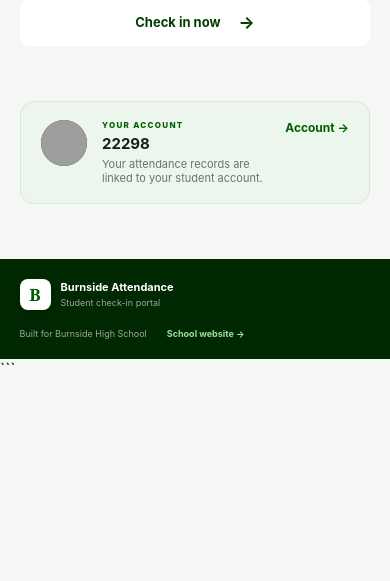
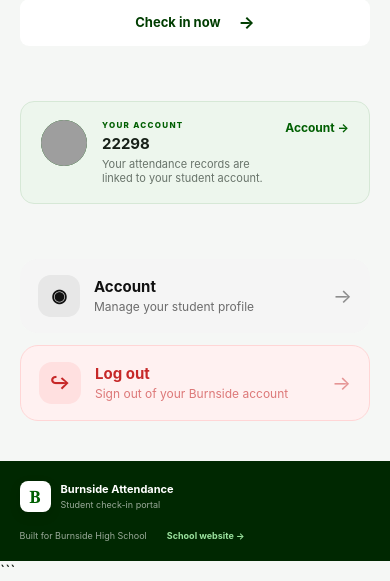
Before and after one commit to ALONEINNZ/attendance-app, a Flask app: page /my-attendance in a window 390 px wide. Shown: the part 800-1381 px from the top of the page. Before the commit the page ends 1165 px from the top, so only its background shows below. Run offline with Flask 3, Linux system fonts and the light colour scheme; a user stored in the database is signed in; data comes from the database, SQL or seed files in the repository; grey boxes are pictures that could not be loaded.

Commit message:
Add mobile account actions and enhance attendance page layout for better usability

````diff
--- a/static/app.css
+++ b/static/app.css
@@ -1186,3 +1186,111 @@ body {
     }
 
 }
+/* =========================================
+   MOBILE ACCOUNT ACTIONS
+   ========================================= */
+
+.mobile-account-actions {
+    display: none;
+}
+
+
+@media (max-width: 700px) {
+
+    .mobile-account-actions {
+        display: flex;
+        flex-direction: column;
+        gap: 12px;
+        margin: 0 20px 40px;
+    }
+
+
+    .mobile-account-button,
+    .mobile-logout-button {
+        display: flex;
+        align-items: center;
+        gap: 14px;
+        width: 100%;
+        box-sizing: border-box;
+        padding: 16px 18px;
+        border-radius: 18px;
+        text-decoration: none;
+        transition: transform 0.15s ease;
+    }
+
+
+    .mobile-account-button {
+        background: #f5f5f5;
+        color: #111;
+    }
+
+
+    .mobile-logout-button {
+        background: #fff1f1;
+        color: #c62828;
+        border: 1px solid #ffd6d6;
+    }
+
+
+    .mobile-action-icon {
+        width: 42px;
+        height: 42px;
+        min-width: 42px;
+        border-radius: 13px;
+
+        display: flex;
+        align-items: center;
+        justify-content: center;
+
+        font-size: 18px;
+        font-weight: 700;
+    }
+
+
+    .mobile-account-button .mobile-action-icon {
+        background: #e7e7e7;
+    }
+
+
+    .mobile-logout-button .mobile-action-icon {
+        background: #ffe0e0;
+    }
+
+
+    .mobile-account-button div,
+    .mobile-logout-button div {
+        flex: 1;
+        min-width: 0;
+
+        display: flex;
+        flex-direction: column;
+    }
+
+
+    .mobile-account-button strong,
+    .mobile-logout-button strong {
+        font-size: 15px;
+        font-weight: 700;
+    }
+
+
+    .mobile-account-button small,
+    .mobile-logout-button small {
+        margin-top: 3px;
+        font-size: 12px;
+        opacity: 0.6;
+    }
+
+
+    .mobile-action-arrow {
+        font-size: 20px;
+        opacity: 0.45;
+    }
+
+
+    .mobile-account-button:active,
+    .mobile-logout-button:active {
+        transform: scale(0.98);
+    }
+
+}
--- a/templates/attendance.html
+++ b/templates/attendance.html
@@ -24,16 +24,27 @@
         </div>
     </a>
 
+
     <nav class="nav-links">
-        <a href="{{ url_for('home') }}">Home</a>
-        <a href="{{ url_for('checkin') }}">Check In</a>
+
+        <a href="{{ url_for('home') }}">
+            Home
+        </a>
+
+        <a href="{{ url_for('checkin') }}">
+            Check In
+        </a>
 
         {% if session.get('username') %}
         <a href="{{ url_for('my_attendance') }}" class="active">
             My Attendance
         </a>
         {% endif %}
+
     </nav>
+
+
+    <!-- ACCOUNT -->
 
     <div class="nav-account">
 
@@ -42,17 +53,23 @@
             <a href="{{ url_for('account') }}" class="account-pill">
 
                 {% if session.get('picture') %}
+
                     <img
                         src="{{ session.get('picture') }}"
                         alt="Profile"
                         class="account-pfp">
+
                 {% else %}
+
                     <div class="account-pfp fallback-pfp">
                         {{ (session.get('name') or session.get('username') or 'S')[0] | upper }}
                     </div>
+
                 {% endif %}
 
+
                 <div class="account-details">
+
                     <strong>
                         {{ session.get('name') or session.get('username') }}
                     </strong>
@@ -60,11 +77,18 @@
                     <span>
                         {{ session.get('email') or session.get('username') }}
                     </span>
+
                 </div>
 
-                <span class="account-chevron">⌄</span>
+
+                <span class="account-chevron">
+                    ⌄
+                </span>
 
             </a>
+
+
+            <!-- DESKTOP LOGOUT -->
 
             <a href="{{ url_for('logout') }}" class="logout">
                 Log out
@@ -85,6 +109,7 @@
 
 <main>
 
+
     <!-- PAGE HERO -->
 
     <section class="page-hero">
@@ -96,9 +121,11 @@
                 Student attendance
             </div>
 
+
             <h1>
                 My <span>attendance.</span>
             </h1>
+
 
             <p>
                 View your check-ins and keep track of your attendance
@@ -107,41 +134,69 @@
 
         </div>
 
+
         <div class="page-hero-decoration">
+
             <div class="hero-circle attendance-circle">
+
                 <div class="circle-inner">
                     ✓
                 </div>
+
             </div>
+
         </div>
 
     </section>
 
 
-    <!-- ATTENDANCE CONTENT -->
+
+    <!-- ATTENDANCE -->
 
     <section class="section attendance-section">
+
+
+        <!-- SECTION HEADER -->
 
         <div class="section-heading attendance-heading">
 
             <div>
-                <span class="section-label">ATTENDANCE HISTORY</span>
-                <h2>Your check-ins.</h2>
+
+                <span class="section-label">
+                    ATTENDANCE HISTORY
+                </span>
+
+                <h2>
+                    Your check-ins.
+                </h2>
+
             </div>
 
-            <a href="{{ url_for('checkin') }}" class="secondary-button">
+
+            <a
+                href="{{ url_for('checkin') }}"
+                class="secondary-button">
+
                 Check in →
+
             </a>
 
         </div>
 
 
-        <!-- SUMMARY CARDS -->
+
+        <!-- SUMMARY -->
 
         <div class="attendance-summary">
 
+
+            <!-- TOTAL -->
+
             <div class="summary-card">
-                <span class="summary-label">TOTAL CHECK-INS</span>
+
+                <span class="summary-label">
+                    TOTAL CHECK-INS
+                </span>
 
                 <strong>
                     {{ attendance|length }}
@@ -150,11 +205,17 @@
                 <small>
                     Recorded check-ins
                 </small>
+
             </div>
 
 
+            <!-- ACCOUNT -->
+
             <div class="summary-card">
-                <span class="summary-label">ACCOUNT</span>
+
+                <span class="summary-label">
+                    ACCOUNT
+                </span>
 
                 <strong class="summary-status">
                     Active
@@ -163,59 +224,97 @@
                 <small>
                     {{ session.get('email') or session.get('username') }}
                 </small>
+
             </div>
 
 
+            <!-- STATUS -->
+
             <div class="summary-card">
-                <span class="summary-label">STATUS</span>
+
+                <span class="summary-label">
+                    STATUS
+                </span>
 
                 <strong class="summary-status">
+
                     {% if attendance %}
                         Present
                     {% else %}
                         —
                     {% endif %}
+
                 </strong>
 
                 <small>
                     Based on recorded check-ins
                 </small>
+
             </div>
 
         </div>
+
 
 
         <!-- ATTENDANCE TABLE -->
 
         <div class="attendance-card">
 
+
             <div class="attendance-card-header">
 
                 <div>
-                    <span class="section-label">RECORDS</span>
-                    <h3>Attendance history</h3>
+
+                    <span class="section-label">
+                        RECORDS
+                    </span>
+
+                    <h3>
+                        Attendance history
+                    </h3>
+
                 </div>
 
+
                 <span class="record-count">
-                    {{ attendance|length }} record{% if attendance|length != 1 %}s{% endif %}
+
+                    {{ attendance|length }}
+
+                    record{% if attendance|length != 1 %}s{% endif %}
+
                 </span>
 
             </div>
 
 
+
             {% if attendance %}
+
 
                 <div class="attendance-table-wrapper">
 
                     <table class="attendance-table">
 
                         <thead>
+
                             <tr>
-                                <th>Date</th>
-                                <th>Time</th>
-                                <th>Status</th>
+
+                                <th>
+                                    Date
+                                </th>
+
+                                <th>
+                                    Time
+                                </th>
+
+                                <th>
+                                    Status
+                                </th>
+
                             </tr>
+
                         </thead>
+
 
                         <tbody>
 
@@ -223,22 +322,39 @@
 
                             <tr>
 
+
                                 <td>
+
                                     <strong>
-                                        {{ record.date or record.get('date', '—') }}
+
+                                        {{ record.date
+                                           or record.get('date', '—') }}
+
                                     </strong>
+
                                 </td>
 
+
                                 <td>
-                                    {{ record.time or record.get('time', '—') }}
+
+                                    {{ record.time
+                                       or record.get('time', '—') }}
+
                                 </td>
 
+
                                 <td>
+
                                     <span class="attendance-status present">
+
                                         <span class="status-dot"></span>
+
                                         Present
+
                                     </span>
+
                                 </td>
+
 
                             </tr>
 
@@ -250,7 +366,11 @@
 
                 </div>
 
+
             {% else %}
+
+
+                <!-- EMPTY STATE -->
 
                 <div class="empty-attendance">
 
@@ -258,19 +378,34 @@
                         ◷
                     </div>
 
-                    <h3>No attendance yet.</h3>
+
+                    <h3>
+                        No attendance yet.
+                    </h3>
+
 
                     <p>
                         You haven't recorded any check-ins yet.
                         Once you check in, your attendance will appear here.
                     </p>
 
-                    <a href="{{ url_for('checkin') }}" class="primary-button">
-                        <span>Check in now</span>
-                        <span class="button-arrow">→</span>
+
+                    <a
+                        href="{{ url_for('checkin') }}"
+                        class="primary-button">
+
+                        <span>
+                            Check in now
+                        </span>
+
+                        <span class="button-arrow">
+                            →
+                        </span>
+
                     </a>
 
                 </div>
+
 
             {% endif %}
 
@@ -279,46 +414,154 @@
     </section>
 
 
+
     <!-- ACCOUNT STATUS -->
 
+    {% if session.get('username') %}
+
     <section class="welcome-card">
+
 
         <div class="welcome-avatar">
 
             {% if session.get('picture') %}
+
                 <img
                     src="{{ session.get('picture') }}"
                     alt="Profile picture">
+
             {% else %}
-                {{ (session.get('name') or session.get('username') or 'S')[0] | upper }}
+
+                {{ (session.get('name')
+                    or session.get('username')
+                    or 'S')[0] | upper }}
+
             {% endif %}
 
         </div>
 
+
+
         <div class="welcome-text">
 
-            <span>YOUR ACCOUNT</span>
+            <span>
+                YOUR ACCOUNT
+            </span>
+
 
             <h3>
-                {{ session.get('name') or session.get('username') }}
+
+                {{ session.get('name')
+                   or session.get('username') }}
+
             </h3>
 
+
             <p>
-                Your attendance records are linked to your student account.
+                Your attendance records are linked to your
+                student account.
             </p>
 
         </div>
 
-        <a href="{{ url_for('account') }}" class="welcome-link">
+
+
+        <a
+            href="{{ url_for('account') }}"
+            class="welcome-link">
+
             Account →
+
         </a>
 
     </section>
 
+    {% endif %}
+
+
+
+    <!-- MOBILE ACCOUNT ACTIONS -->
+
+    {% if session.get('username') %}
+
+    <section class="mobile-account-actions">
+
+
+        <!-- ACCOUNT -->
+
+        <a
+            href="{{ url_for('account') }}"
+            class="mobile-account-button">
+
+            <span class="mobile-action-icon">
+                ◉
+            </span>
+
+
+            <div>
+
+                <strong>
+                    Account
+                </strong>
+
+                <small>
+                    Manage your student profile
+                </small>
+
+            </div>
+
+
+            <span class="mobile-action-arrow">
+                →
+            </span>
+
+        </a>
+
+
+
+        <!-- LOGOUT -->
+
+        <a
+            href="{{ url_for('logout') }}"
+            class="mobile-logout-button">
+
+            <span class="mobile-action-icon">
+                ↪
+            </span>
+
+
+            <div>
+
+                <strong>
+                    Log out
+                </strong>
+
+                <small>
+                    Sign out of your Burnside account
+                </small>
+
+            </div>
+
+
+            <span class="mobile-action-arrow">
+                →
+            </span>
+
+        </a>
+
+
+    </section>
+
+    {% endif %}
+
 </main>
 
 
+
+<!-- FOOTER -->
+
 <footer class="footer">
+
 
     <div class="footer-brand">
 
@@ -326,12 +569,22 @@
             B
         </div>
 
+
         <div>
-            <strong>Burnside Attendance</strong>
-            <span>Student check-in portal</span>
+
+            <strong>
+                Burnside Attendance
+            </strong>
+
+            <span>
+                Student check-in portal
+            </span>
+
         </div>
 
     </div>
+
+
 
     <div class="footer-right">
 
@@ -339,17 +592,21 @@
             Built for Burnside High School
         </span>
 
+
         <a
             href="https://www.burnside.school.nz/"
             target="_blank"
             rel="noopener">
+
             School website →
+
         </a>
 
     </div>
 
 </footer>
 
+
 </body>
 </html>
 ```
````
